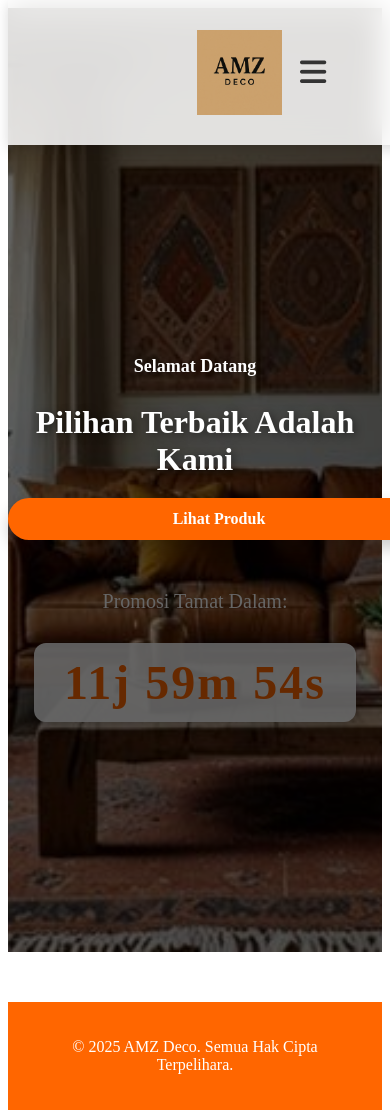
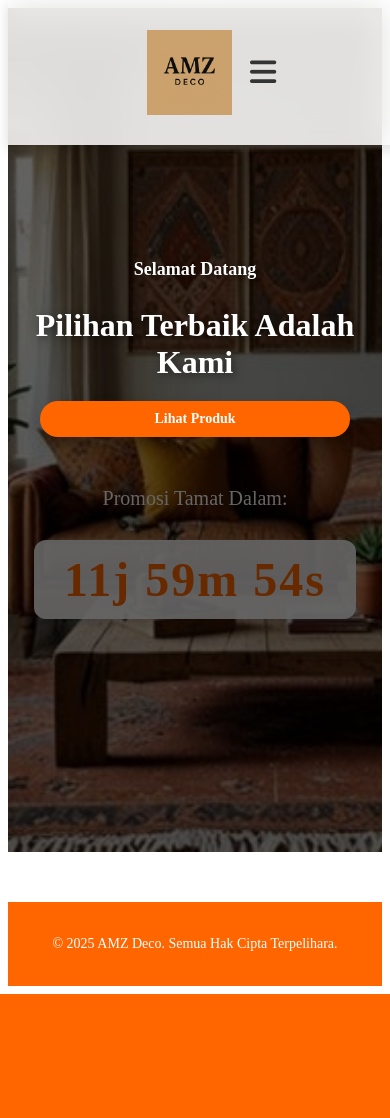
Before and after one commit to amiez4ck/landing-page-AMZ-Deco, a PHP site: page / in a window 390 px wide. After the commit the page ends 994 px from the top, so only its background shows below. Run offline with PHP 8.4, Linux system fonts and the light colour scheme.

Commit message:
Update styles.css

```diff
--- a/css_/styles.css
+++ b/css_/styles.css
@@ -1,3 +1,6 @@
+* {
+    box-sizing: border-box;
+
 .header {
     width: 100%;
     padding: 20px 50px;
@@ -171,6 +174,7 @@
 .btn {
     display: inline-block;
     width: 100%;
+    max-width: 300px
     padding: 14px 0;
     background: #ff6600;
     color: #fff;
@@ -180,6 +184,7 @@
     font-weight: bold;
     font-size: 18px;
     transition: all 0.3s ease;
+    box-sizing: border-box;
     box-shadow: 0 8px 16px rgba(0,0,0,0.2);
 }
 
@@ -696,3 +701,40 @@
     top: 0;
     left: 0;
 }
+
+@media screen and (max-width: 768px) {
+    .hero {
+        padding: 30px 15px;
+    }
+
+    h1, h2 {
+        font-size: 20px;
+    }
+
+    .btn, .button-group .btn {
+        padding: 10px;
+        font-size: 14px;
+        width: 90%;
+    }
+
+    .produk-grid,
+    .kelebihan-grid,
+    .inspirasi-grid {
+        flex-direction: column;
+        align-items: center;
+    }
+
+    .produk-item,
+    .kelebihan-item,
+    .testimoni-item {
+        width: 90%;
+    }
+
+    .promosi-box {
+        padding: 15px;
+    }
+
+    .footer {
+        font-size: 14px;
+    }
+}
```
